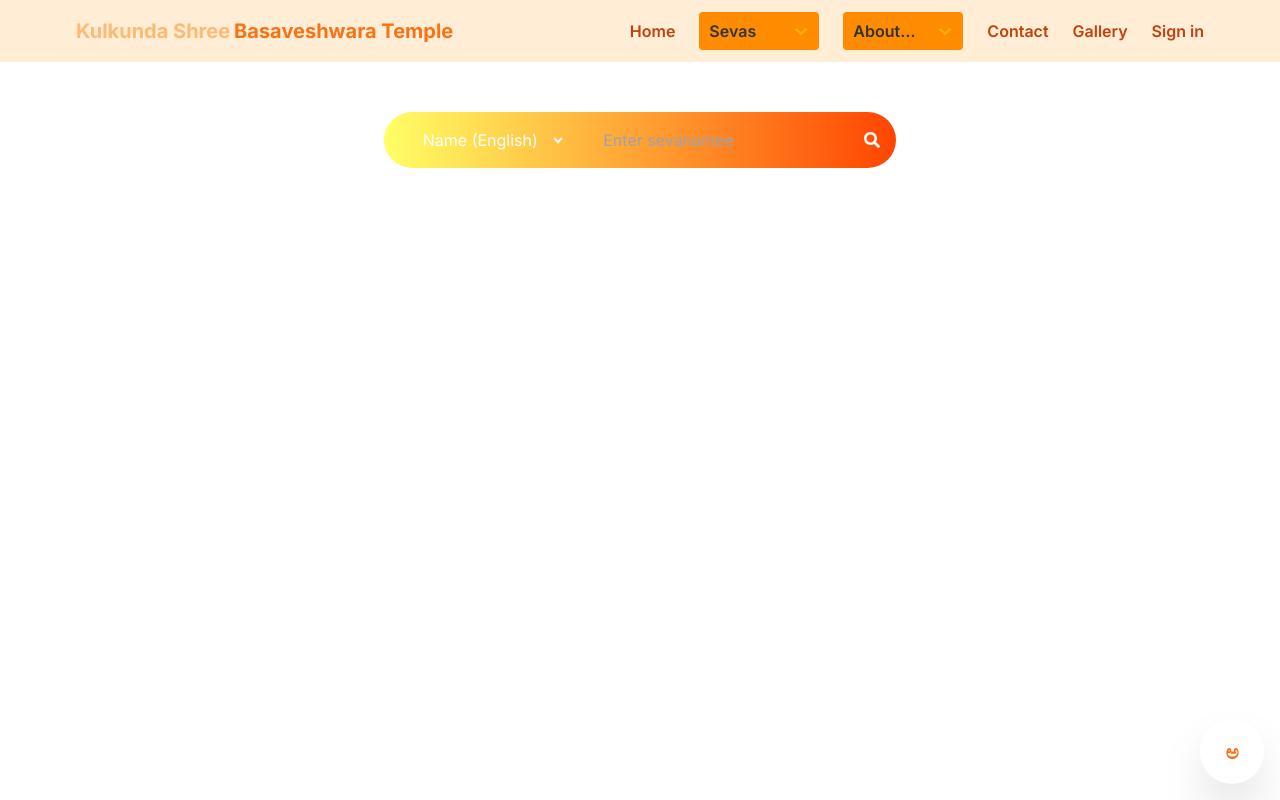
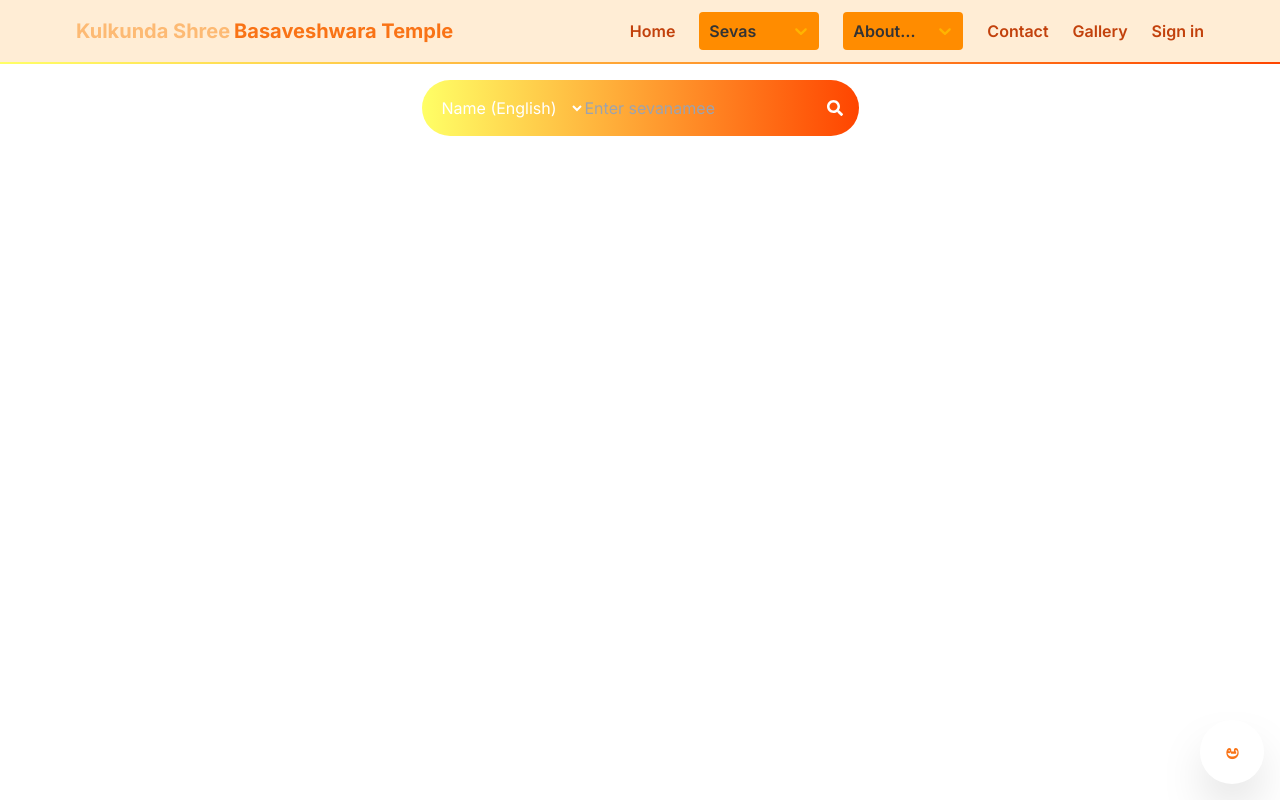
Before and after one commit to VijayendraNayak/kulkunda_front, a Next.js app: page /Pages/Admin/findsevalist in a window 1280 px wide. Shown: the top 800 px of the page. Built offline with nearby package versions, Linux system fonts and the light colour scheme.

Commit message:
search button fixed

```diff
--- a/app/Pages/Admin/findsevalist/page.jsx
+++ b/app/Pages/Admin/findsevalist/page.jsx
@@ -87,7 +87,7 @@ const FindUser = () => {
   };
 
   return (
-    <div className="pt-28 h-screen bg-white">
+    <div className="flex flex-col min-h-screen bg-white mt-16 p-4"> {/* Added mt-16 for top margin */}
       <form className="flex items-center justify-between max-w-lg mx-auto bg-gradient-to-r from-purple-400 via-pink-500 to-red-500 p-4 rounded-full">
         <select
           value={searchCategory}
@@ -118,7 +118,7 @@ const FindUser = () => {
         </button>
       </form>
 
-      <div className="pt-4">
+      <div className="flex-grow overflow-y-auto p-4">
         {found && sevaList.length > 0 && (
           <div className="grid grid-cols-1 sm:grid-cols-2 md:grid-cols-3 lg:grid-cols-4 gap-4">
             {sevaList.map((seva, index) => (
```
